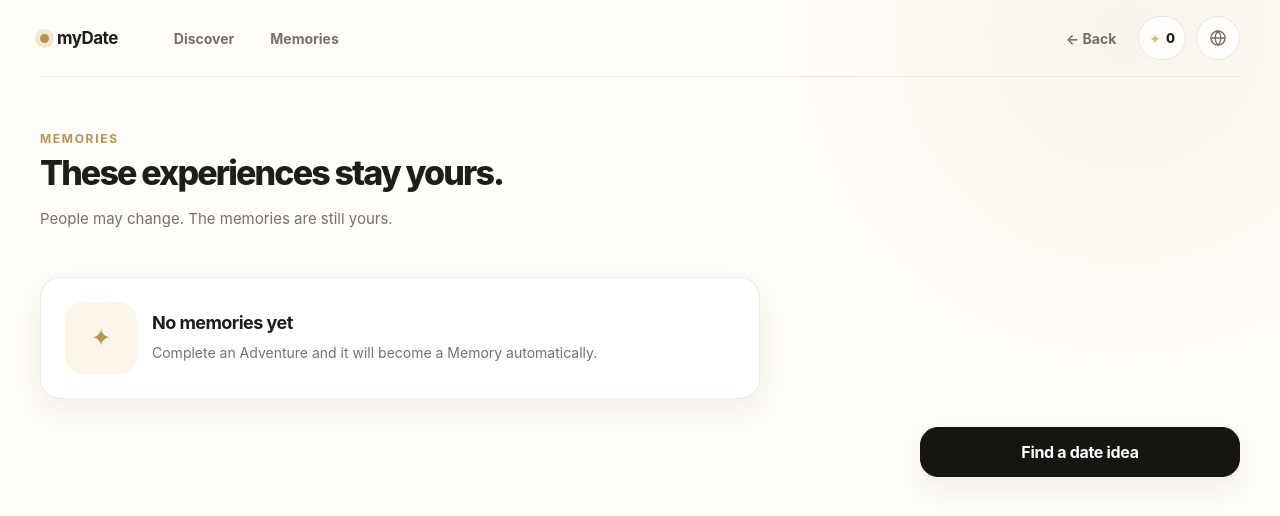
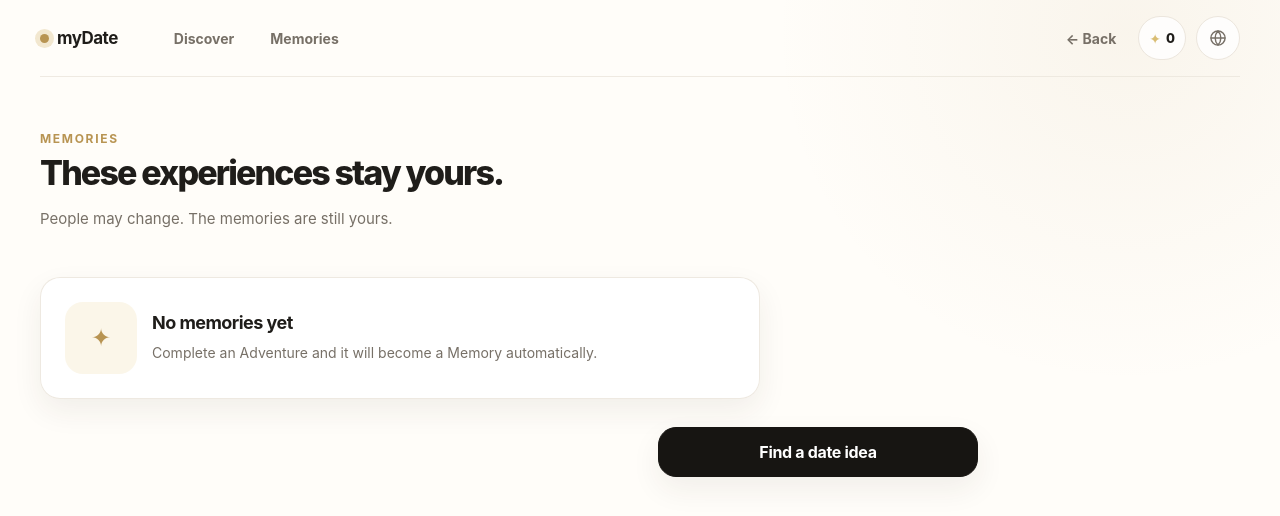
Before and after one commit to seki-cpu/myDate, a Next.js app: page /memories in a window 1280 px wide. Shown: the top 516 px of the page. Built offline with nearby package versions, Linux system fonts and the light colour scheme.

Commit message:
style(ui): align Memories action with journal column

```diff
--- a/src/styles/responsive.css
+++ b/src/styles/responsive.css
@@ -331,11 +331,18 @@
   }
 
   .journal-actions {
-    width: min(100%, 320px);
-    margin: 28px 0 0 auto;
+    display: grid;
+    grid-template-columns: 150px minmax(0, 760px);
+    gap: 28px;
+    width: min(100%, 1000px);
+    max-width: 1000px;
+    margin: 28px 0 0;
   }
 
   .journal-actions .primary-button {
+    grid-column: 2;
+    justify-self: end;
+    width: 320px;
     min-height: 50px;
   }
 
```
